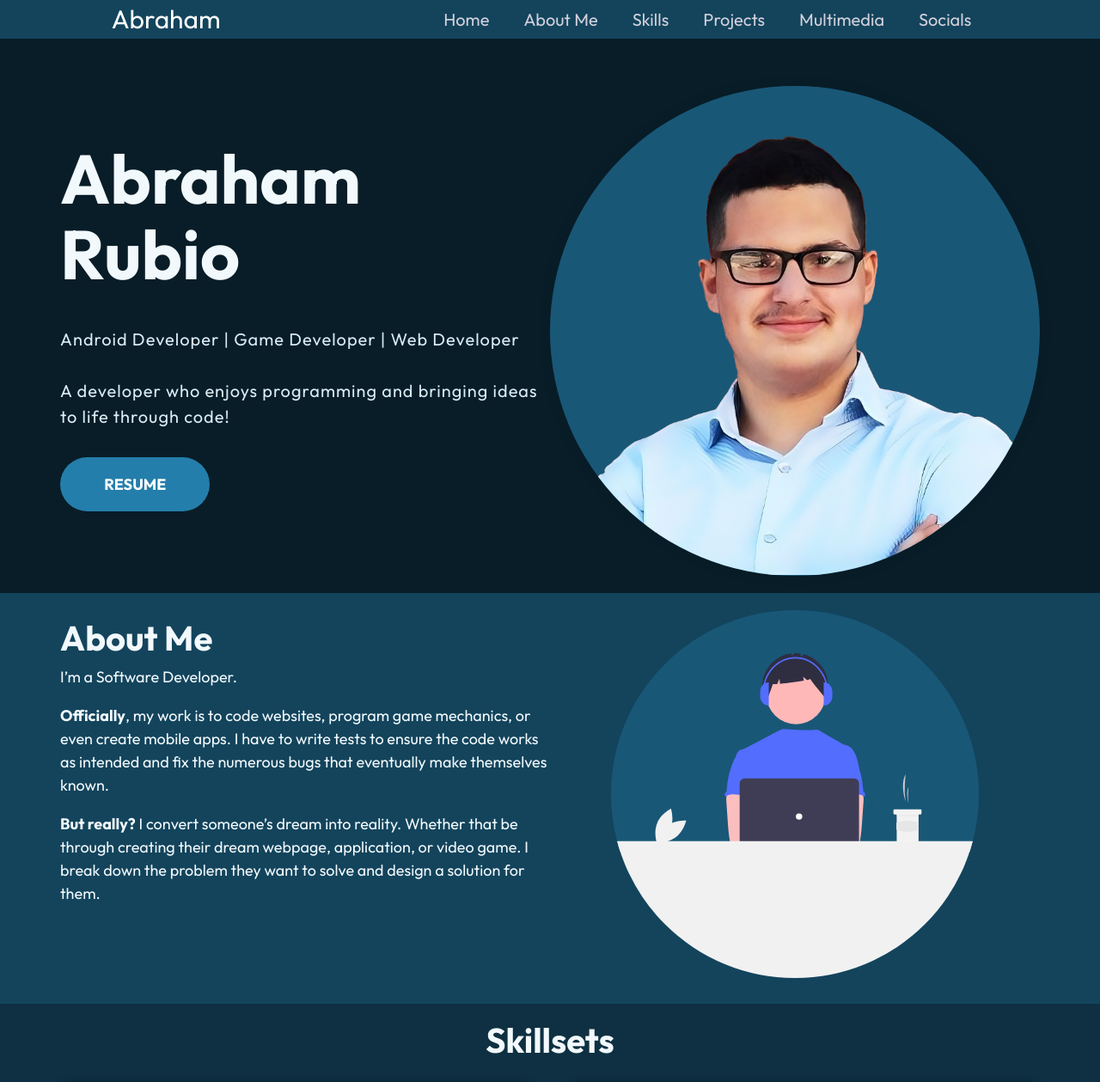
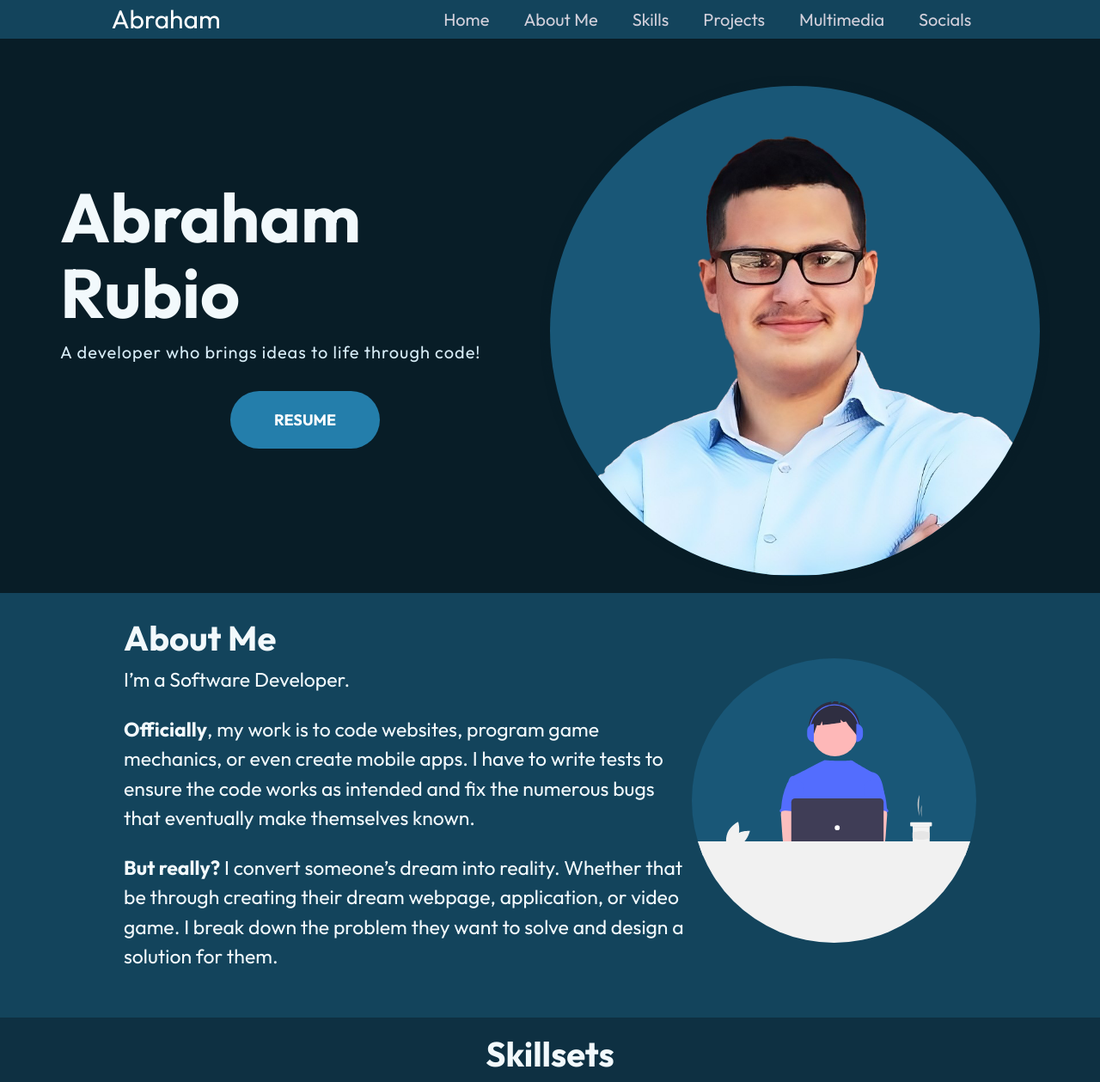
Before and after one commit to Abe-54/Personal-Website, a plain HTML site: page index.html in a window 1280 px wide. Shown: the top 1259 px of the page at 86% size. Drawn offline with nearby package versions, Linux system fonts and the light colour scheme.

Commit message:
Expanded About Me section

```diff
--- a/css/styles.css
+++ b/css/styles.css
@@ -358,11 +358,30 @@ a {
 
 /* Hero */
 
+.hero__content {
+    display: flex;
+    flex-direction: column;
+    flex-wrap: wrap;
+    text-align: center;
+    justify-content: center;
+    align-items: center;
+    height: 100%;
+}
+
+
+.block__heading--hero {
+    padding-bottom: 1rem;
+    margin-bottom: 0;
+}
+
 .hero__tagline {
     font-size: 2rem;
     color: var(--color-200);
     letter-spacing: 1px;
-    margin: 2rem 0 5rem;
+}
+
+.btn--resume {
+    max-width: fit-content  ;
 }
 
 .hero__image {
@@ -399,6 +418,15 @@ a {
 
     .hero__content {
         text-align: left;
+        align-items: start;
+    }
+
+    /* .hero__tagline {
+        font-size: 4rem;
+        font-weight: 500;
+    } */
+
+    .hero__content .btn {
         align-self: center;
     }
 }
@@ -412,16 +440,21 @@ a {
     height: 42%;
 }
 
-.about__container {
+.container--about-me {
+    max-width: 80%;
+}
+
+.about__image__container {
     position: relative;
 }
 
 .circle--about {
     background: var(--color-1200);
-    max-width: 75%;
+    max-width: 80%;
     display: flex;
     align-content: center;
     padding-top: 5rem;
+    grid-column: 1 / span 3;
 }
 
 .about__image {
@@ -434,11 +467,23 @@ a {
 
 .about-me--text {
     max-height: min-content;
+    grid-column: 1 / span 3;
+}
+
+.about-me--description {
+    font-size: 2.3rem;
 }
 
 @media screen and (min-width: 768px) {
+
+    .about-me--text {
+        max-height: min-content;
+        grid-column: 1 / span 2;
+    }
+
     .circle--about {
-        /* max-width: 25vw; */
+        grid-column: 3 / span 2;
+        max-width: 100%;
     }
 }
 
--- a/index.html
+++ b/index.html
@@ -17,7 +17,7 @@
     rel="stylesheet">
   <link rel="stylesheet" href="https://cdn.jsdelivr.net/gh/devicons/devicon@v2.15.1/devicon.min.css" />
   <link rel="stylesheet" href="css/styles.css" />
-  <title>Home</title>
+  <title>Abraham Rubio</title>
 </head>
 
 <body>
@@ -39,14 +39,12 @@
   <section class="block block--dark hero" id="home">
     <div class="container grid grid--1x2">
       <header class="block__header hero__content">
-        <h1 class="block__heading">Abraham Rubio</h1>
+        <h1 class="block__heading block__heading--hero">Abraham Rubio</h1>
         <p class="hero__tagline">
-          Android Developer | Game Developer | Web Developer
-          <br><br>
-          A developer who enjoys programming and bringing ideas to life through code!
+          A developer who brings ideas to life through code!
         </p>
 
-        <a class="btn btn--primary" href="pdfs/resume.pdf" target="_blank">Resume</a>
+        <a class="btn btn--primary btn--resume" href="pdfs/resume.pdf" target="_blank">Resume</a>
       </header>
       <div class="container hero-image__container">
         <div class="circle circle--profile">
@@ -58,23 +56,27 @@
   </section>
 
   <section class="block block--about" id="about">
-    <div class="container">
-      <article class="grid grid--1x2">
+    <div class="container container--about-me">
+      <article class="grid grid--1x3">
         <div class="about-me--text">
           <h2 class="section__heading">About Me</h2>
+          <div class="about-me--description">
             <p> I’m a Software Developer. </p>
             <p><strong>Officially</strong>, my work is to code websites, program game mechanics, or even create mobile
               apps. I have to write
-            tests to ensure the code works as intended and fix the numerous bugs that eventually make themselves known.
+              tests to ensure the code works as intended and fix the numerous bugs that eventually make themselves
+              known.
             </p>
-
-          <p><strong>But really?</strong> I convert someone’s dream into reality. Whether that be through creating their
+            <p><strong>But really?</strong> I convert someone’s dream into reality. Whether that be through creating
+              their
               dream webpage,
-            application, or video game. I break down the problem they want to solve and design a solution for them.</p>
+              application, or video game. I break down the problem they want to solve and design a solution for them.
+            </p>
             </p>
           </div>
+        </div>
         <div class="circle circle--about">
-          <div class="about__container">
+          <div class="about__image__container">
             <img class="about__image" src="images/programmer.svg" alt="" />
             <div class="rectangle--white"></div>
           </div>
```
Lines whose indentation alone changed are shown as unchanged.
